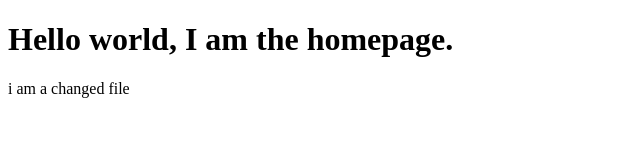
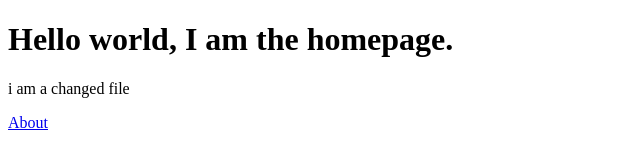
Before and after one commit to wangolo832/staging, a plain HTML site: page src/index.html in a window 1280 px wide. Shown: the full height of the page, 0-640 px from the left. Drawn offline with Linux system fonts and the light colour scheme.

Commit message:
FEATURE:I have added a link to the about page

```diff
--- a/src/index.html
+++ b/src/index.html
@@ -8,5 +8,4 @@
   <body>
     <h1>Hello world, I am the homepage.</h1>
     <p>i am a changed file</p>
-  </body>
-</html>
+    <a href="./about/about.html">About</a></html>
```
Also changed, not shown: hello.txt (deleted), src/hello.txt (deleted), 1 other file.
